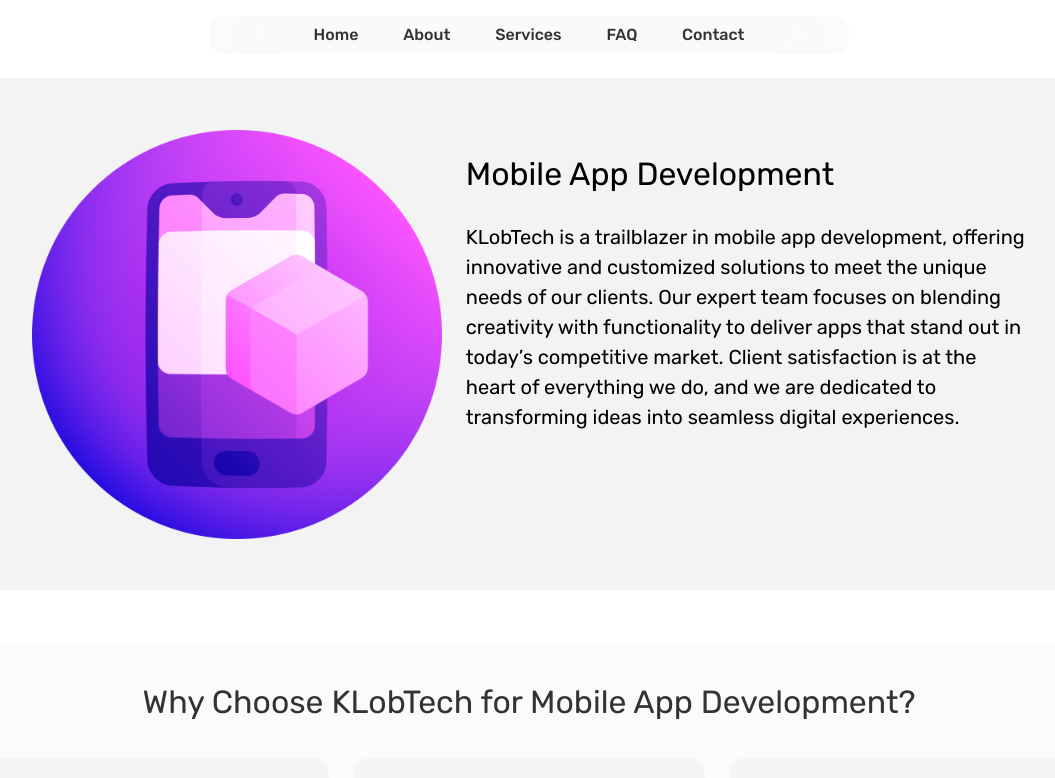
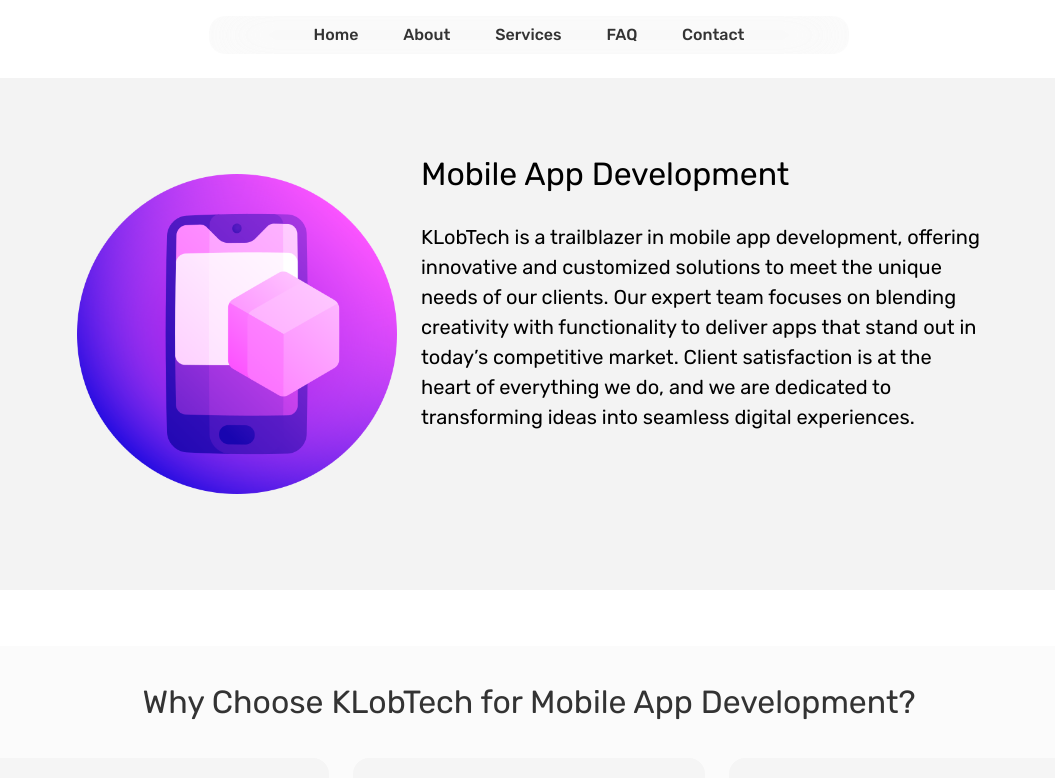
Before and after one commit to KLobTech-main/KLobTech-website, a React (Vite) app: page /mad in a window 1280 px wide. Shown: the top 778 px of the page, without its empty margins (111-1166 px from the left). Built offline with nearby package versions, Linux system fonts and the light colour scheme.

Commit message:
image size change

```diff
--- a/src/Faq.css
+++ b/src/Faq.css
@@ -7,7 +7,7 @@
   justify-content: center;
   padding: 16px;
   background-color: #fff;
-  margin-bottom: 55rem;
+  margin-bottom: 6rem;
 }
 @media (max-width: 768px) {
   .faq-page-container {
--- a/src/Mobile-Development/React.jsx
+++ b/src/Mobile-Development/React.jsx
@@ -10,7 +10,7 @@
       <Navbar></Navbar>
       <div className="serviceHero">
         <div>
-          <img style={{ height: "40rem" }} src={reactImg} alt="" />
+          <img src={reactImg} alt="" />
         </div>
         <div className="heroInfo">
           <div className="heroTitleArea">
--- a/src/index.css
+++ b/src/index.css
@@ -69,6 +69,9 @@
   gap: 3rem;
   /* margin-bottom: 7rem; */
   border-radius: 3rem;
+}
+.serviceHero img {
+  height: 40rem;
 }
 .mobileServiceGridContainer {
   display: grid;
@@ -256,6 +259,9 @@
     /* background-color: red; */
   }
   .serviceHero img {
+    height: 20rem;
+  }
+  .serviceHero img {
     padding-top: 2rem;
     height: 20rem;
     /* background-color: red; */
```
